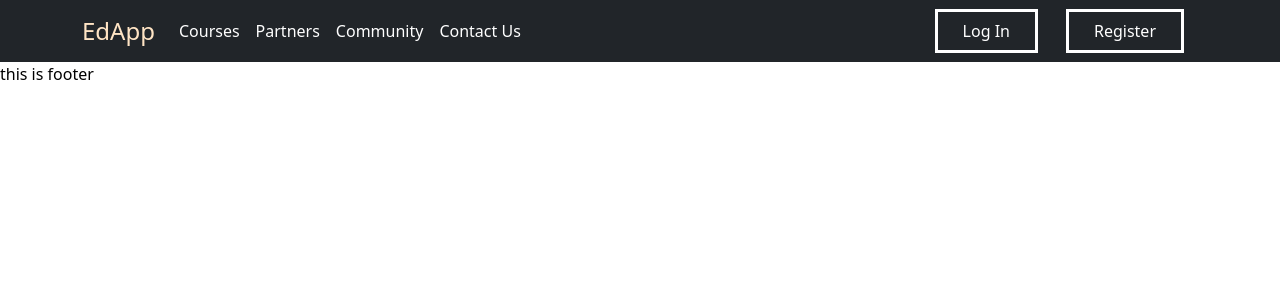
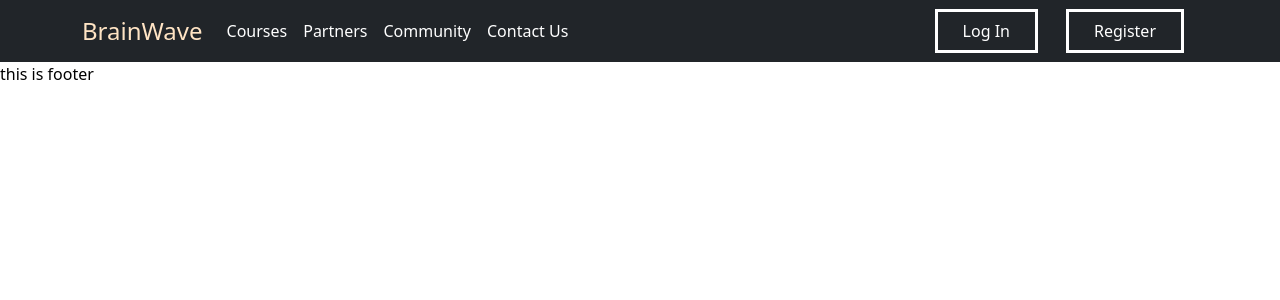
Before and after one commit to suyash2819/BrainWave, a React (Create React App) app: page / in a window 1280 px wide. Shown: the top 300 px of the page. Built offline with nearby package versions, Linux system fonts and the light colour scheme.

Commit message:
adding logo and app name

```diff
--- a/public/index.html
+++ b/public/index.html
@@ -2,7 +2,7 @@
 <html lang="en">
   <head>
     <meta charset="utf-8" />
-    <link rel="icon" href="%PUBLIC_URL%/favicon.ico" />
+    <link rel="icon" href="logo.jpeg" />
     <meta name="viewport" content="width=device-width, initial-scale=1" />
     <meta name="theme-color" content="#000000" />
     <meta
@@ -24,7 +24,7 @@
       work correctly both with client-side routing and a non-root public URL.
       Learn how to configure a non-root public URL by running `npm run build`.
     -->
-    <title>LMS</title>
+    <title>BrainWave</title>
   </head>
   <body>
     <noscript>You need to enable JavaScript to run this app.</noscript>
--- a/src/components/NavBarMain.tsx/NavBarMain.tsx
+++ b/src/components/NavBarMain.tsx/NavBarMain.tsx
@@ -18,7 +18,7 @@ const NavBarMain = () => {
                 height="30"
                 className="d-inline-block align-top"
               />{" "} */}
-              <span className="navBarContainer__brand">EdApp</span>
+              <span className="navBarContainer__brand">BrainWave</span>
             </Navbar.Brand>
             {["Courses", "Partners", "Community", "Contact Us"].map(
               (pageLink, index) => (
```
Also changed, not shown: public/logo.jpeg (added), public/manifest.json.
